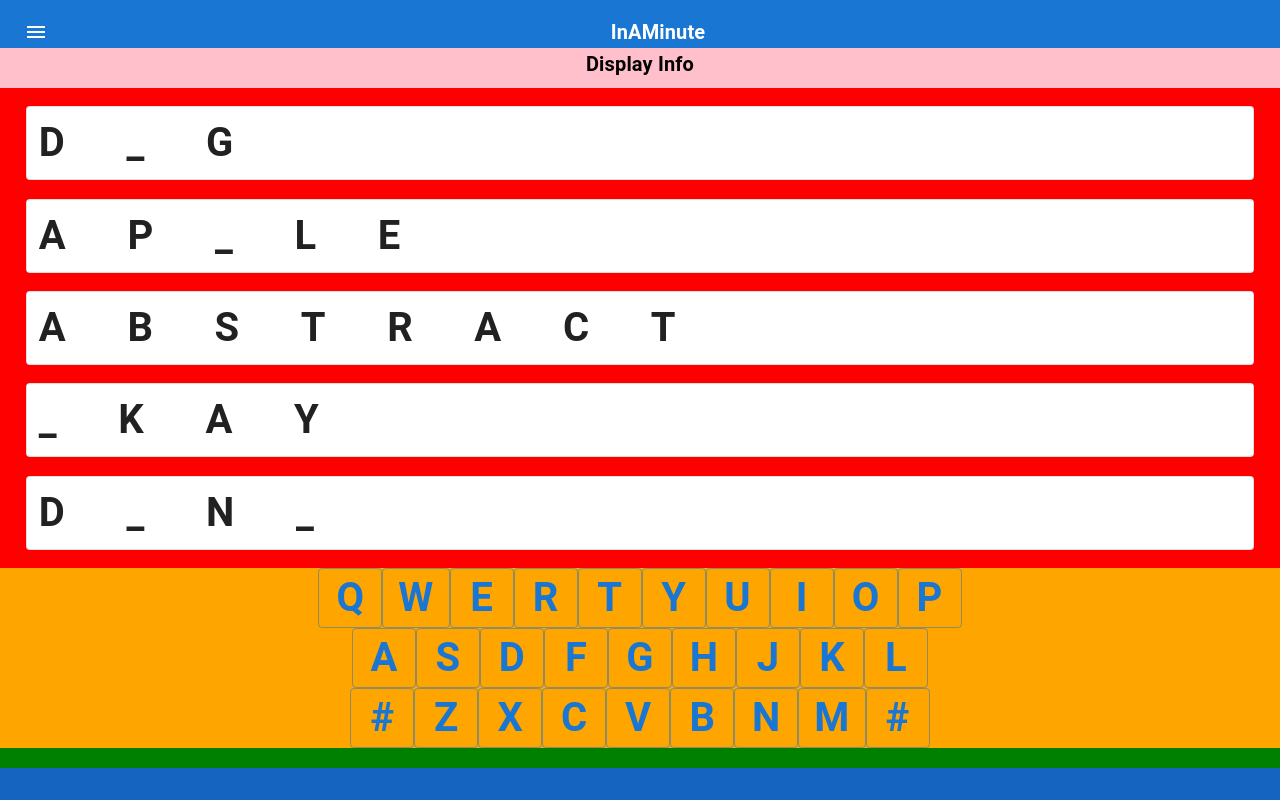
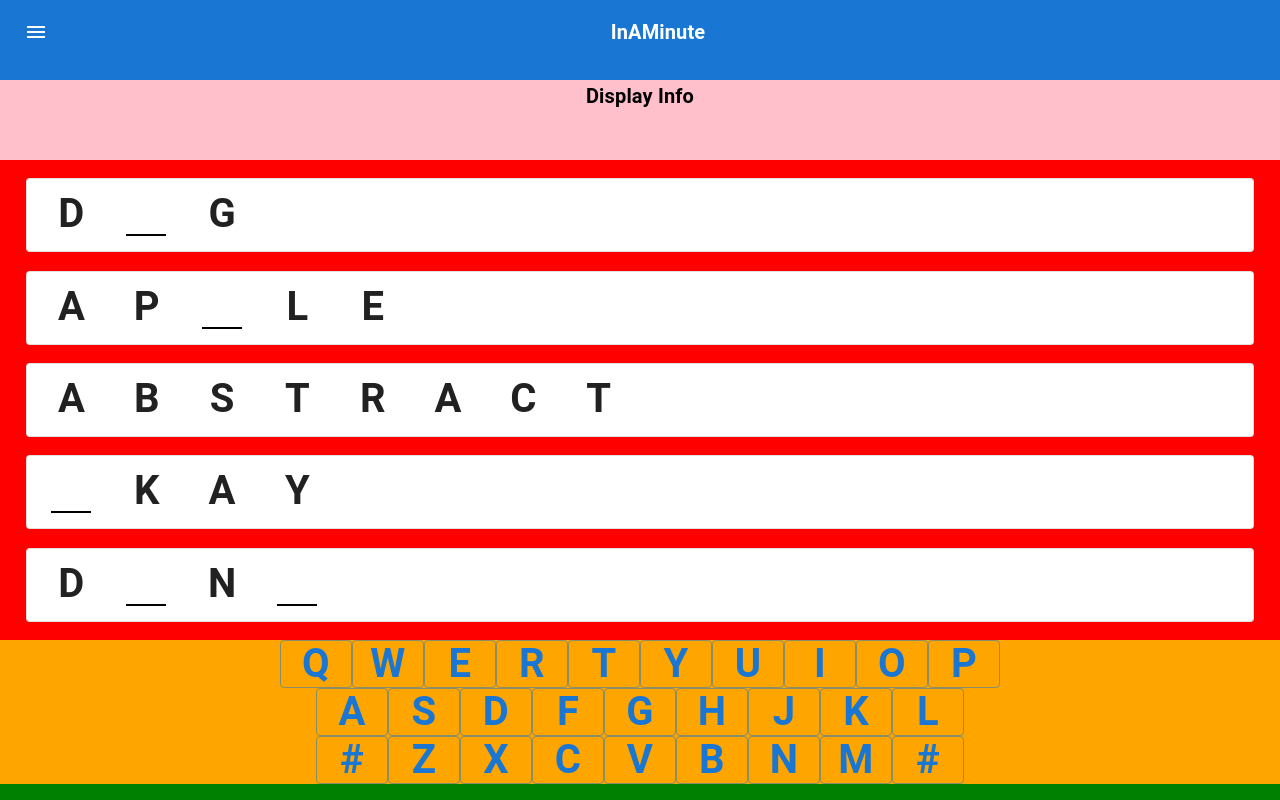
Before and after one commit to MarcusCode20/word-frontend, a React (Vite) app: page / in a window 1280 px wide. Built offline with nearby package versions, Linux system fonts and the light colour scheme.

Commit message:
Add input underline

```diff
--- a/src/components/GameScreen.tsx
+++ b/src/components/GameScreen.tsx
@@ -16,11 +16,11 @@ const GameScreen = () => {
                 alignItems: 'stretch',
             }}
         >
-            <Level word="D_G"></Level>
-            <Level word="AP_LE"></Level>
-            <Level word="ABSTRACT"></Level>
-            <Level word="_KAY"></Level>
-            <Level word="D_N_"></Level>
+            <Level hiddenWord="D_G"></Level>
+            <Level hiddenWord="AP_LE"></Level>
+            <Level hiddenWord="ABSTRACT"></Level>
+            <Level hiddenWord="_KAY"></Level>
+            <Level hiddenWord="D_N_"></Level>
         </Box>
     )
 }
--- a/src/components/InformationBar.tsx
+++ b/src/components/InformationBar.tsx
@@ -7,7 +7,7 @@ const InformationBar = () => {
             sx={{
                 margin: '0px',
                 width: '100vw',
-                height: '5%',
+                height: '10%',
                 backgroundColor: 'pink',
                 display: 'flex',
                 flexDirection: 'row',
--- a/src/components/Keyboard.tsx
+++ b/src/components/Keyboard.tsx
@@ -36,7 +36,7 @@ const Keyboard = () => {
             sx={{
                 margin: '0px',
                 width: '100vw',
-                height: '25vh',
+                height: '20%',
                 backgroundColor: 'green',
                 display: 'flex',
                 flexDirection: 'column',
--- a/src/components/Letter.tsx
+++ b/src/components/Letter.tsx
@@ -13,6 +13,9 @@ const Letter = (prop: PropsWithChildren) => {
                 margin: '0 1%',
                 fontWeight: 'bold',
                 fontSize: '40px',
+                userSelect: 'none',
+                width: '40px',
+                height: '40px',
             }}
         >
             {prop.children}
--- a/src/components/Level.tsx
+++ b/src/components/Level.tsx
@@ -1,21 +1,55 @@
 import { Box, Card, CardContent, Paper, Typography } from '@mui/material'
-import React from 'react'
+import React, { useState } from 'react'
 import Letter from './Letter'
+import ScreenLetter from './ScreenLetter'
 
 interface LevelProp {
-    word: string
+    hiddenWord: string
 }
 
 const Level = (prop: LevelProp) => {
-    const letters = Array.from(prop.word).map((letter) => (
-        <Letter>{letter}</Letter>
-    ))
+    const countMissing = (word: string) => {
+        let count = 0
+        Array.from(word).forEach((letter) => {
+            if (letter == '_') {
+                count++
+            }
+        })
+
+        return count
+    }
+
+    const [inputArray, setInputArray] = useState<String[]>(
+        Array(countMissing(prop.hiddenWord)).fill('')
+    )
+
+    const generateLetters = (word: string) => {
+        const wordArray = Array.from(word)
+
+        const letters: JSX.Element[] = []
+
+        for (let i = 0, j = 0; i < wordArray.length; i++) {
+            if (wordArray[i] == '_') {
+                letters.push(
+                    <ScreenLetter isInput={true}>
+                        {inputArray[j++]}
+                    </ScreenLetter>
+                )
+            } else {
+                letters.push(
+                    <ScreenLetter isInput={false}>{wordArray[i]}</ScreenLetter>
+                )
+            }
+        }
+
+        return letters
+    }
 
     const display = (
         <Box
             sx={{
                 height: '100%',
-                margin: '0px',
+                margin: '0 2%',
                 display: 'flex',
                 flexDirection: 'row',
                 justifyContent: 'flex-start',
@@ -23,7 +57,7 @@ const Level = (prop: LevelProp) => {
                 columnGap: '3%',
             }}
         >
-            {letters}
+            {generateLetters(prop.hiddenWord)}
         </Box>
     )
 
--- /dev/null
+++ b/src/components/ScreenLetter.tsx
@@ -0,0 +1,32 @@
+import { Box } from '@mui/material'
+import React, { PropsWithChildren } from 'react'
+import Letter from './Letter'
+
+interface ScreenLetterProp {
+    isInput: boolean
+}
+
+const ScreenLetter = (prop: PropsWithChildren<ScreenLetterProp>) => {
+    return (
+        <Box
+            sx={{
+                margin: '0px',
+                display: 'flex',
+                flexDirection: 'column',
+                justifyContent: 'center',
+                alignItems: 'stretch', // For now
+            }}
+        >
+            <Letter>{prop.children}</Letter>
+            <Box
+                sx={{
+                    height: '2px',
+                    width: '100%',
+                    background: prop.isInput ? 'black' : 'transparent',
+                }}
+            />
+        </Box>
+    )
+}
+
+export default ScreenLetter
--- a/src/components/TitleBar.tsx
+++ b/src/components/TitleBar.tsx
@@ -4,7 +4,7 @@ import React from 'react'
 
 const TitleBar = () => {
     return (
-        <AppBar position="static" sx={{ height: '6%' }}>
+        <AppBar position="static" sx={{ height: '10%' }}>
             <Toolbar>
                 <IconButton
                     size="large"
```
